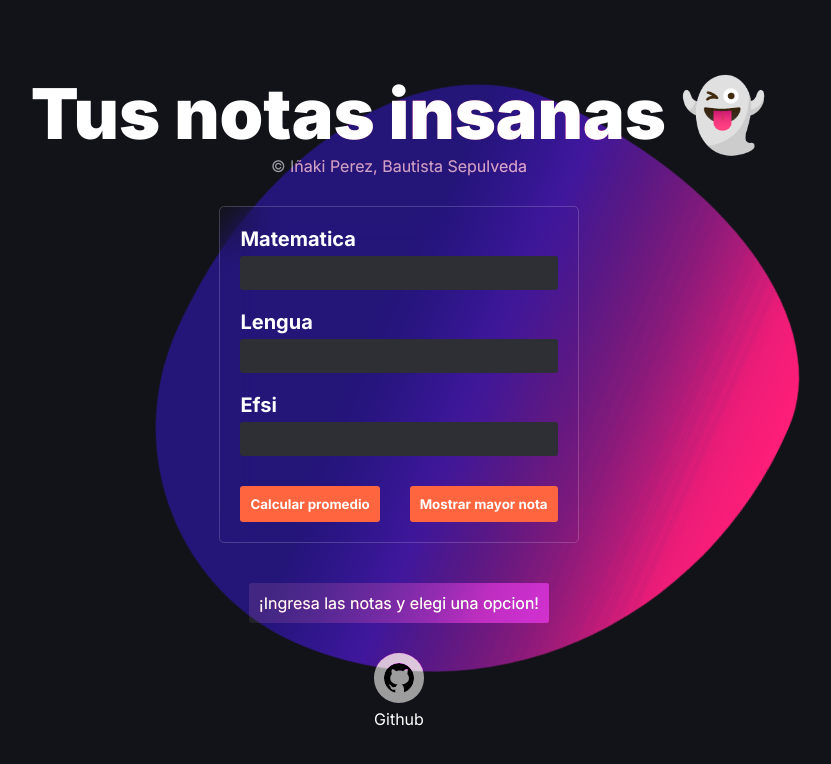
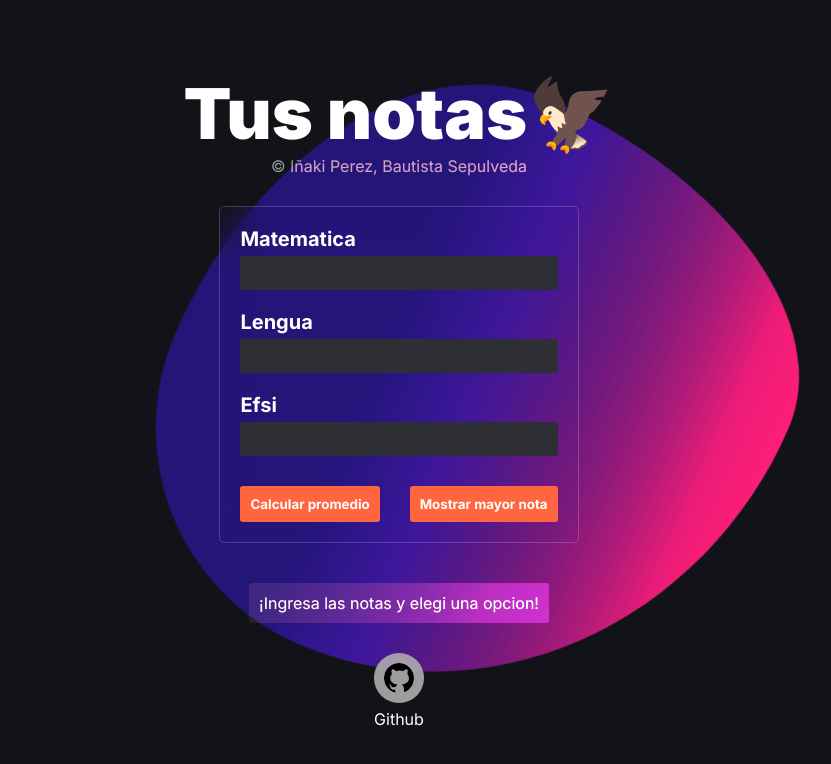
Before and after one commit to VaderMaiden/TP1-EFSI-Javascript, a plain HTML site: page index.html in a window 1280 px wide. Shown: the whole page, without its empty margins (241-1072 px from the left). Drawn offline with Linux system fonts and the light colour scheme; a script that the page names is missing.

Commit message:
Fixes design

```diff
--- a/index.html
+++ b/index.html
@@ -13,7 +13,7 @@
 <body>
 
     <div>
-        <h1 class="bold-900 title">Tus notas insanas 👻</h1>
+        <h1 class="title">Tus notas🦅</h1>
         <p class="subtitle">© Iñaki Perez, Bautista Sepulveda</p>
     </div>
     <form action="" id="Form">
--- a/style.css
+++ b/style.css
@@ -13,6 +13,18 @@ input::-webkit-inner-spin-button {
 
 .title{
     font-size: 70px;
+    font-weight: 900;
+    position: relative;
+    display: flex;
+    z-index: 50;
+    text-align: center;
+}
+
+.subtitle{
+    display: flex;
+    justify-content: center;
+    align-items: center;
+    color: rgba(240, 248, 255, 0.589);
 }
 
 body{
@@ -26,12 +38,6 @@ body{
     gap: 30px;
 }
 
-.subtitle{
-    display: flex;
-    justify-content: center;
-    align-items: center;
-    color: rgba(240, 248, 255, 0.589);
-}
 
 /* Firefox */
 input[type=number] {
@@ -72,10 +78,6 @@ form{
     border: 1px solid rgba(255, 255, 255, 0.18);
 }
 
-.bold-900{
-    font-weight: 900;
-}
-
 button{
     background-color: #ff663f;
     color: white;
@@ -107,12 +109,15 @@ button:hover{
 }
 
 .icon{
+    z-index: 50;
     background-color: rgba(175, 175, 175, 0.89);
     border-radius: 50%;
     padding: 10px;
+    position: relative;
 }
 
 .blob{
+    z-index: 1;
     position: fixed;
     width: 600px;
     height: 600px;
```
